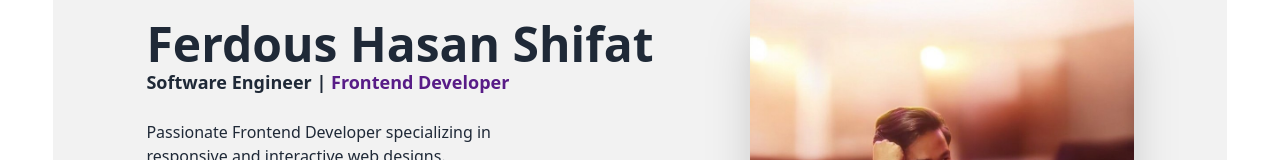
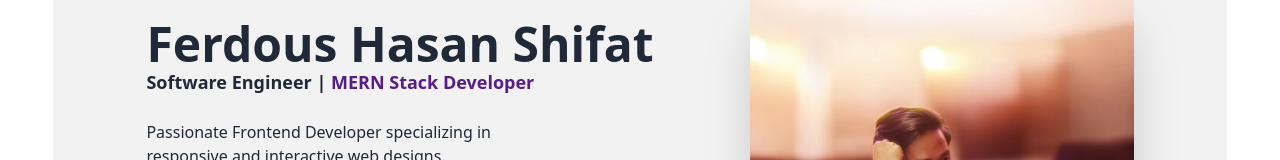
Before and after one commit to Shifat507/myPortfolio, a React (Vite) app: page / in a window 1280 px wide. Shown: the part 238-398 px from the top of the page. Built offline with nearby package versions, Linux system fonts and the light colour scheme.

Commit message:
update project-2  live link

```diff
--- a/public/myProjects.json
+++ b/public/myProjects.json
@@ -16,7 +16,7 @@
         "image1": "https://i.ibb.co.com/18XQVGB/movie1.jpg",
         "image2": "https://i.ibb.co.com/bQ15BZM/Movie2.jpg",
         "image3": "https://i.ibb.co.com/RhdgKqn/Movie3.jpg",
-        "liveLink": "https://movflicks-3e6db.web.app/allMovies",
+        "liveLink": "https://movflicks-3e6db.web.app/",
         "clientSide": "https://github.com/programming-hero-web-course2/b10-a10-client-side-Shifat507",
         "serverSide": "https://github.com/programming-hero-web-course2/b10-a10-server-side-Shifat507",
         "details": "MovFlicks is a dynamic movie platform that allows users to search and explore movies. \n- Functionality: Search bar, movie details page, dynamic API integration. \n- Tools Used: React.js, TailwindCSS, Axios, Firebase for hosting. \n- API: Integrated The Movie Database (TMDb) API for movie data."
--- a/src/components/Banner.jsx
+++ b/src/components/Banner.jsx
@@ -10,7 +10,7 @@ const Banner = () => {
                     className="md:max-w-sm rounded-lg shadow-2xl" />
                 <div className='md:mr-20'>
                     <h1 className="text-3xl md:text-3xl lg:text-5xl font-bold">Ferdous Hasan Shifat</h1>
-                    <h3 className='text-lg font-semibold'>Software Engineer | <span className='text-purple-900'>Frontend Developer</span></h3>
+                    <h3 className='text-lg font-semibold'>Software Engineer | <span className='text-purple-900'>MERN Stack Developer</span></h3>
                     <p className="py-6">
                     Passionate Frontend Developer specializing in <br /> responsive and interactive web designs.
                     </p>
```
